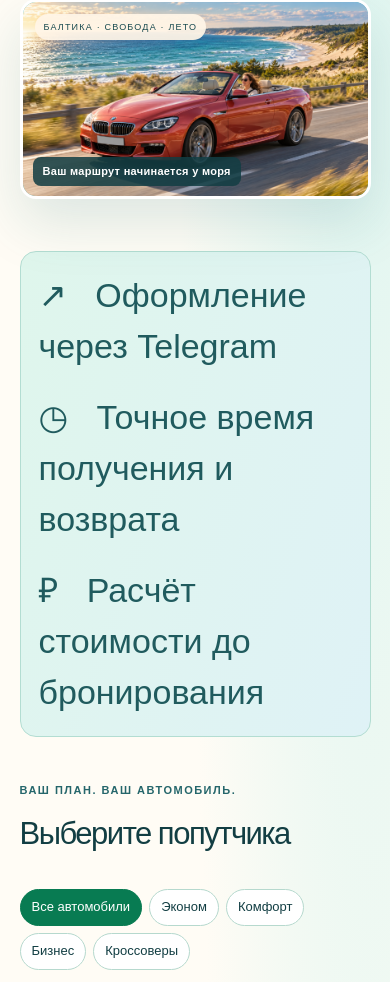
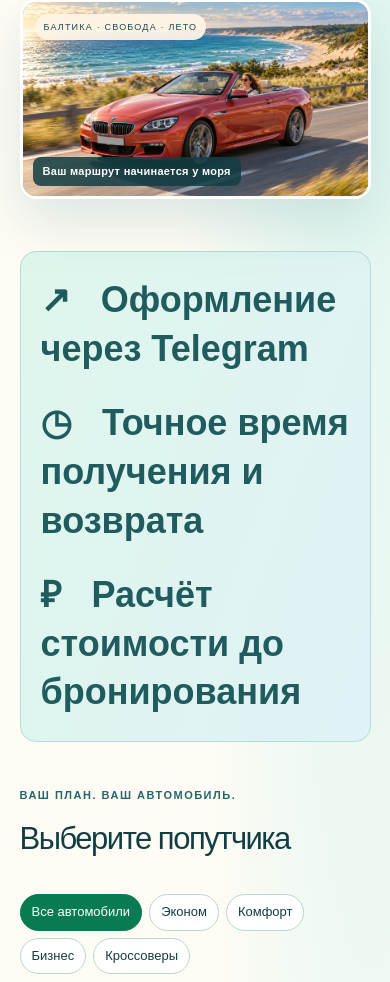
Before and after one commit to guanhes20-ux/my_first_app, a Flask app: page / in a window 390 px wide. Shown: the part 601-1583 px from the top of the page. Run offline with Flask 3, Linux system fonts and the light colour scheme; parts of the project's set-up code (start-up, migrations or seed data) failed here and were passed over.

Commit message:
Make benefit panel text larger and semibold with responsive spacing

```diff
--- a/static/style.css
+++ b/static/style.css
@@ -84,3 +84,9 @@ a:focus-visible,button:focus-visible,summary:focus-visible{outline-color:#b74d28
 .benefits{font-size:36px;font-weight:500;line-height:1.5;gap:20px 28px}
 .benefits>span{flex:1 1 260px}
 @media(max-width:600px){.benefits{font-size:34px;overflow-wrap:anywhere}.benefits>span{flex:0 1 auto}}
+
+/* Prominent, readable benefit panel captions. */
+.benefits{font-size:40px;font-weight:600;line-height:1.35;padding:30px;gap:26px 32px;align-items:flex-start}
+.benefits>span{min-width:0;flex:1 1 300px;overflow-wrap:break-word}
+@media(max-width:900px){.benefits{flex-direction:column}.benefits>span{flex:0 1 auto;width:100%}}
+@media(max-width:600px){.benefits{font-size:36px;padding:24px 20px;overflow-wrap:break-word}}
```
